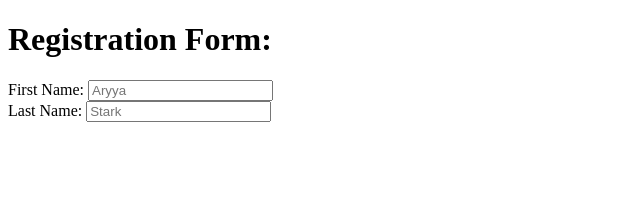
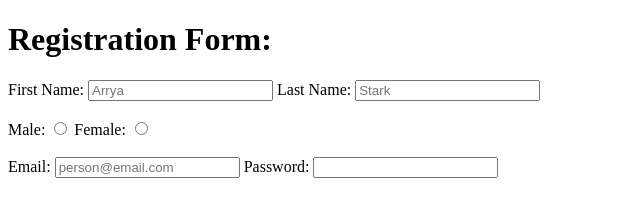
Before and after one commit to Syed-A-Naqvi/fullStack_development, a plain HTML site: page practice/forms_html/index.html in a window 1280 px wide. Shown: the whole page, without its empty margins (0-640 px from the left). Drawn offline with Linux system fonts and the light colour scheme.

Commit message:
going to complete all this stuff before completing portfolio website

```diff
--- a/practice/forms_html/index.html
+++ b/practice/forms_html/index.html
@@ -15,15 +15,24 @@
         <div id="reg-form">
             <form action="">
 
-                <label for="firstname">First Name:</label>
-                <input type="text", name="firstname", placeholder="Aryya" required>
+                <label for="first-name">First Name:</label>
+                <input type="text" name="name" id="first-name" placeholder="Arrya" required>
+                <label for="last-name">Last Name:</label>
+                <input type="text" name="name" id="last-name" placeholder="Stark" required>
                 <br>
-                <label for="lastname">Last Name:</label>
-                <input type="text", name="lastname", placeholder="Stark" required>
+                <br>
+                <label for="gender-male">Male:</label>
+                <input type="radio" name="gender" id="gender-male">
+                <label for="gender-female">Female:</label>
+                <input type="radio" name="gender" id="gender-female">
+                <br>
+                <br>
+                <label for="email">Email:</label>
+                <input type="text" name="credentials" id="email" placeholder="person@email.com" required>
+                <label for="password">Password:</label>
+                <input type="text" name="credentials" id="password">
 
-                <div>
-                    <label for="gender-mal"></label>
-                </div>
+
 
             </form>
         </div>
```
Also changed, not shown: practice/demo_html/index.html (+11 -0 lines).
